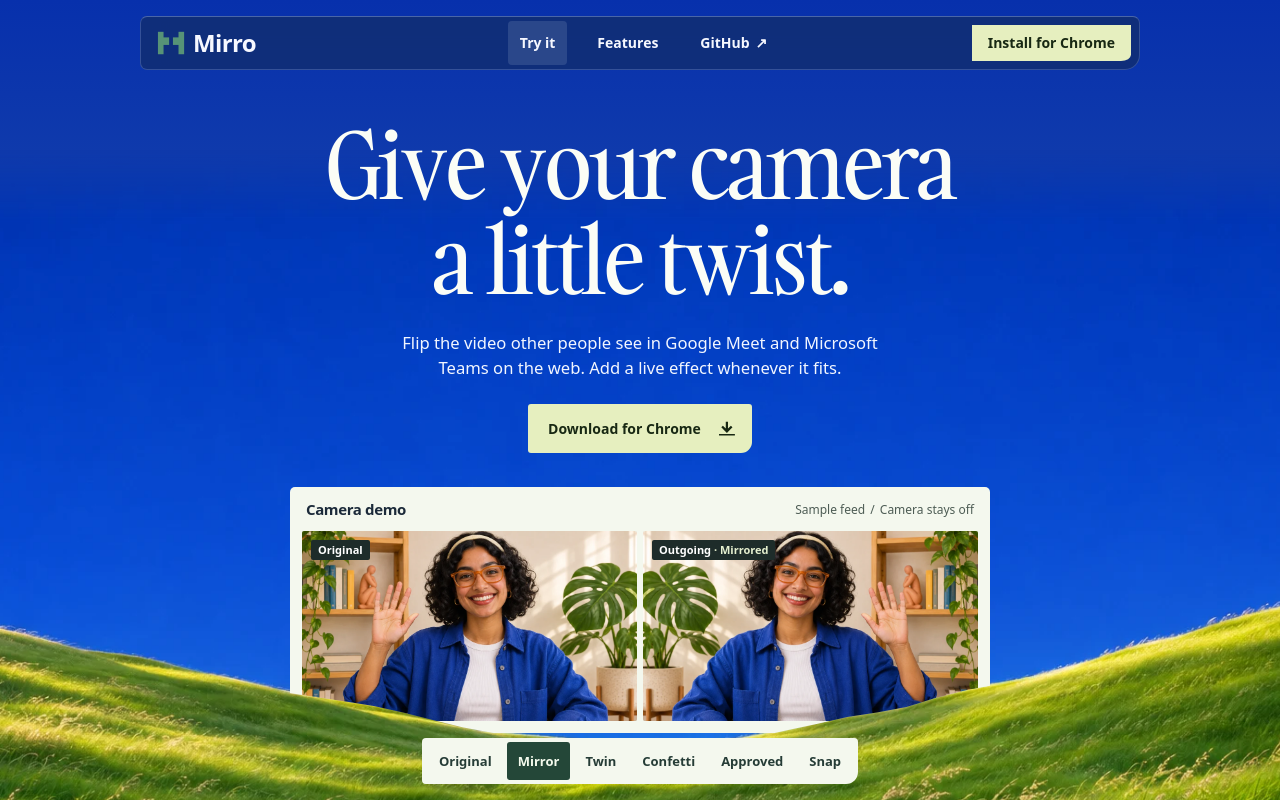
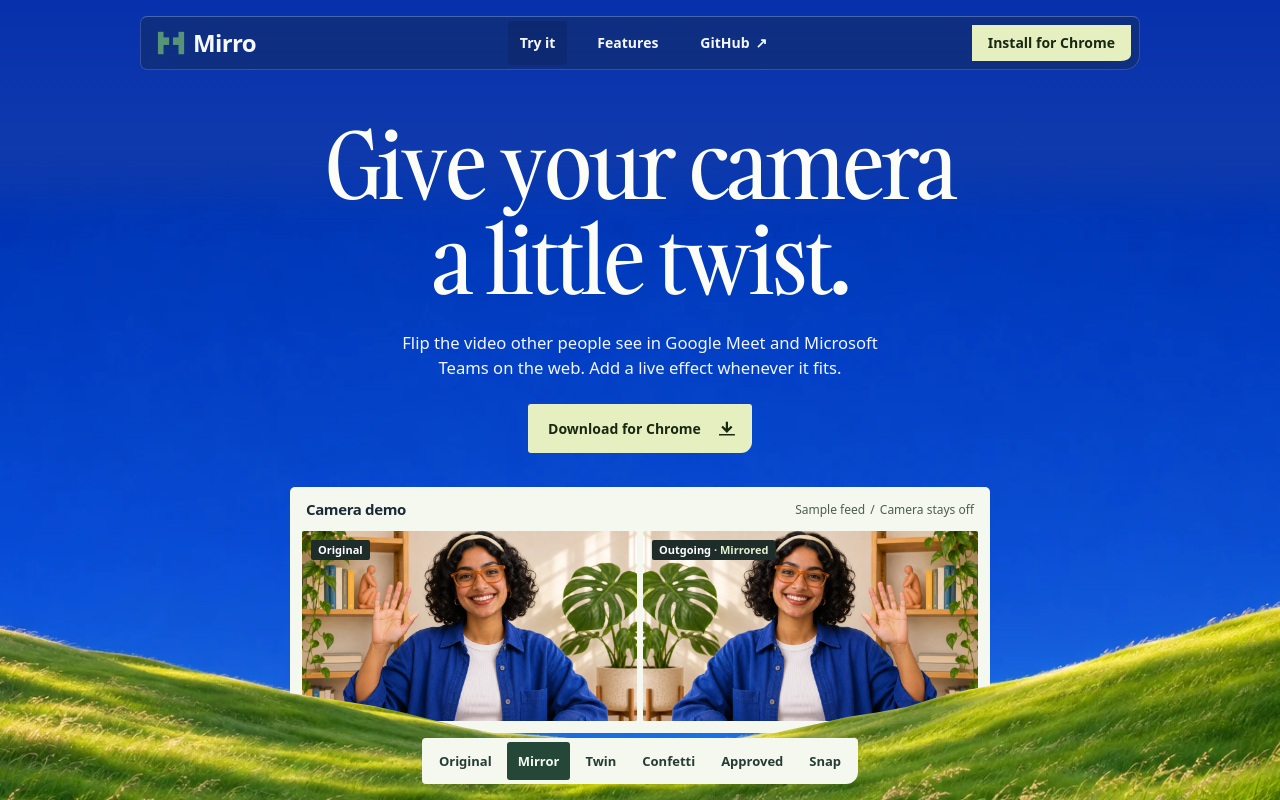
Before and after one commit to RealBhupesh/Mirro, a browser extension: page website/index.html in a window 1280 px wide. In both pictures the pointer is over the link "Try it". Shown: the top 800 px of the page. Drawn offline with Linux system fonts and the light colour scheme.

Commit message:
Let more hero blue through the navbar glass

```diff
--- a/website/styles.css
+++ b/website/styles.css
@@ -135,7 +135,7 @@ button { font: inherit; cursor: pointer; }
 
 @supports ((backdrop-filter: blur(12px)) or (-webkit-backdrop-filter: blur(12px))) {
   .site-header {
-    background: rgb(18 46 111 / 81%);
+    background: rgb(18 46 111 / 70%);
     -webkit-backdrop-filter: blur(12px);
     backdrop-filter: blur(12px);
   }
@@ -171,7 +171,7 @@ button { font: inherit; cursor: pointer; }
   white-space: nowrap;
   transition: background-color 150ms ease, color 150ms ease;
 }
-.site-header nav a:hover { background-color: rgb(235 242 255 / 12%); }
+.site-header nav a:hover { background-color: rgb(4 17 53 / 20%); }
 .site-header a:focus-visible {
   outline-color: #e6efbf;
   outline-offset: 1px;
```
